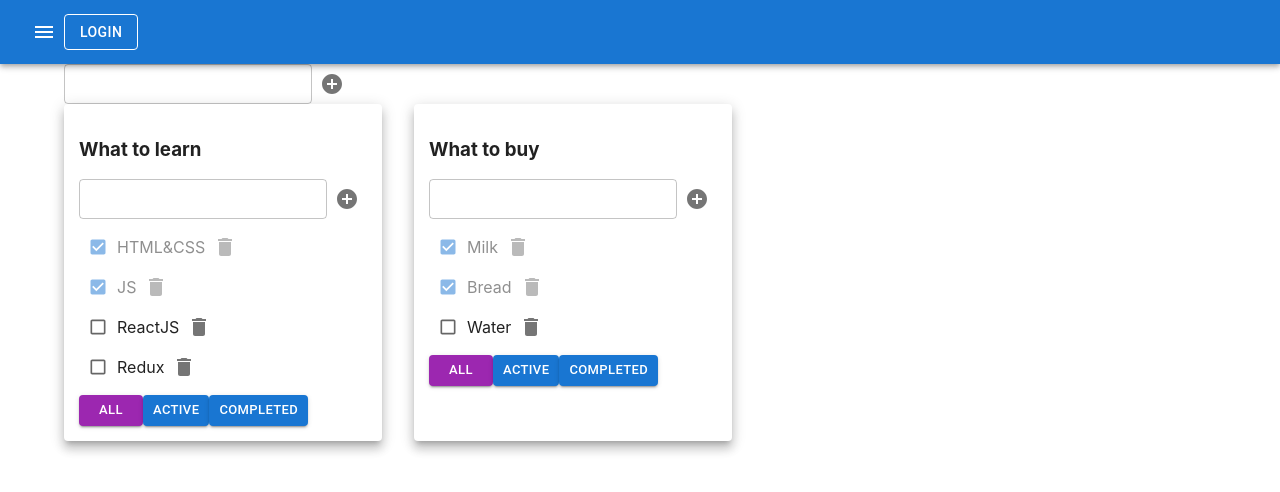
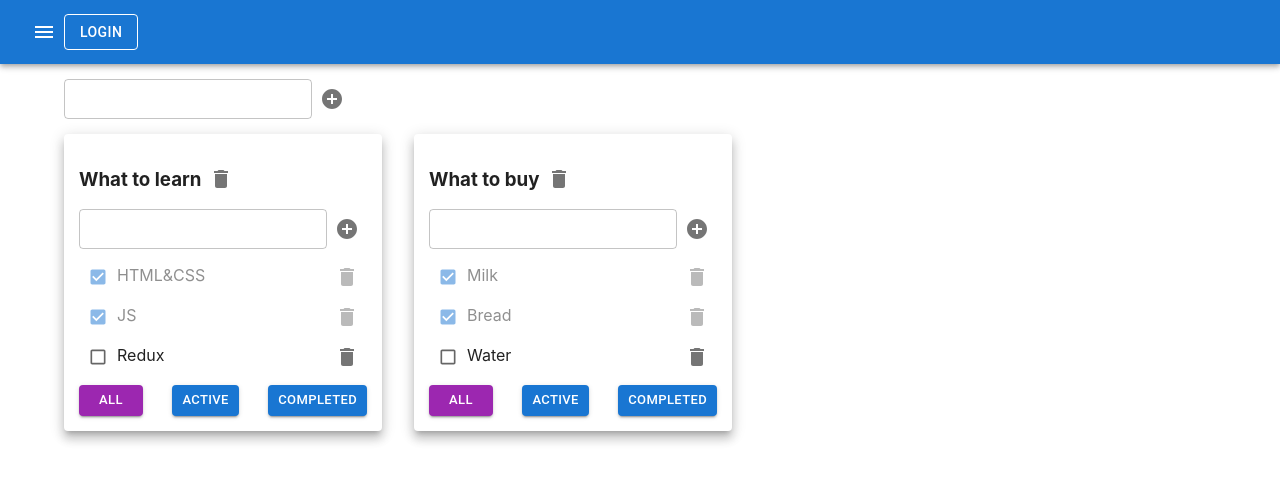
Before and after one commit to XAlexandrX/Todolist, a React (Create React App) app: page / in a window 1280 px wide. Shown: the top 492 px of the page. Built offline with nearby package versions, Linux system fonts and the light colour scheme.

Commit message:
Update Files

```diff
--- a/src/App.tsx
+++ b/src/App.tsx
@@ -42,7 +42,6 @@ function App() {
         [todolistId_1]: [
             {id: v1(), title: 'HTML&CSS', isDone: true},
             {id: v1(), title: 'JS', isDone: true},
-            {id: v1(), title: 'ReactJS', isDone: false},
             {id: v1(), title: 'Redux', isDone: false}
         ],
         [todolistId_2]: [
@@ -170,7 +169,7 @@ function App() {
 
             <Container fixed>
 
-                <Grid2 container>
+                <Grid2 container sx={{p: "15px 0"}}>
                     <AddItemForm addItem={addTodolist} />
                 </Grid2>
 
--- a/src/Todolist.tsx
+++ b/src/Todolist.tsx
@@ -3,7 +3,7 @@ import {FilterValuesType, TaskType} from "./App";
 import {AddItemForm} from "./AddItemForm";
 import {EditableSpan} from "./EditableSpan";
 import Button from '@mui/material/Button'
-import {IconButton} from "@mui/material";
+import {Box, IconButton} from "@mui/material";
 import DeleteIcon from '@mui/icons-material/Delete';
 import Checkbox from '@mui/material/Checkbox';
 import List from '@mui/material/List';
@@ -59,7 +59,9 @@ export const Todolist = (props: TodolistPropsType) => {
         <div>
             <div className={"todolist-title-container"}>
                 <h3><EditableSpan title={title} changeTitle={changeTodolistTitleHandler}/></h3>
-                <Button title="x" onClick={() => removeTodolist(todolistId)}/>
+                <IconButton onClick={() => removeTodolist(todolistId)}>
+                    <DeleteIcon/>
+                </IconButton>
             </div>
 
 
@@ -78,26 +80,36 @@ export const Todolist = (props: TodolistPropsType) => {
                             changeTaskStatus(t.id, e.currentTarget.checked, todolistId);
                         }
 
-                        return <ListItem disablePadding key={t.id} className={t.isDone ? "is-done" : ""}>
+                        return <ListItem
+                            key={t.id}
+                            disablePadding
+                            className={t.isDone ? "is-done" : ""}
+                            sx={{
+                                justifyContent: "space-between",
+                                opacity: t.isDone ? 0.5 : 1,
+                            }}
+                        >
+                            <Box>
+                                <Checkbox
+                                    size="small"
+                                    checked={t.isDone}
+                                    onChange={changeTaskStatusHandler}/>
 
-                            <Checkbox
-                                size="small"
-                                checked={t.isDone}
-                                onChange={changeTaskStatusHandler}/>
 
-                            <EditableSpan title={t.title}
-                                          changeTitle={changeTaskTitleHandler}/>
-
+                                <EditableSpan title={t.title}
+                                              changeTitle={changeTaskTitleHandler}/>
+                            </Box>
                             <IconButton aria-label="delete"
                                         onClick={removeTaskHandler}>
                                 <DeleteIcon/>
                             </IconButton>
 
+
                         </ListItem>
                     })}
                 </List>
             }
-            <div>
+            <Box sx={{display: "flex",justifyContent: "space-between"}}>
                 <Button
                     size="small"
                     variant="contained"
@@ -121,7 +133,7 @@ export const Todolist = (props: TodolistPropsType) => {
                     onClick={onCompletedClickHandler}
                 >Completed
                 </Button>
-            </div>
+            </Box>
         </div>
     )
 }
```
